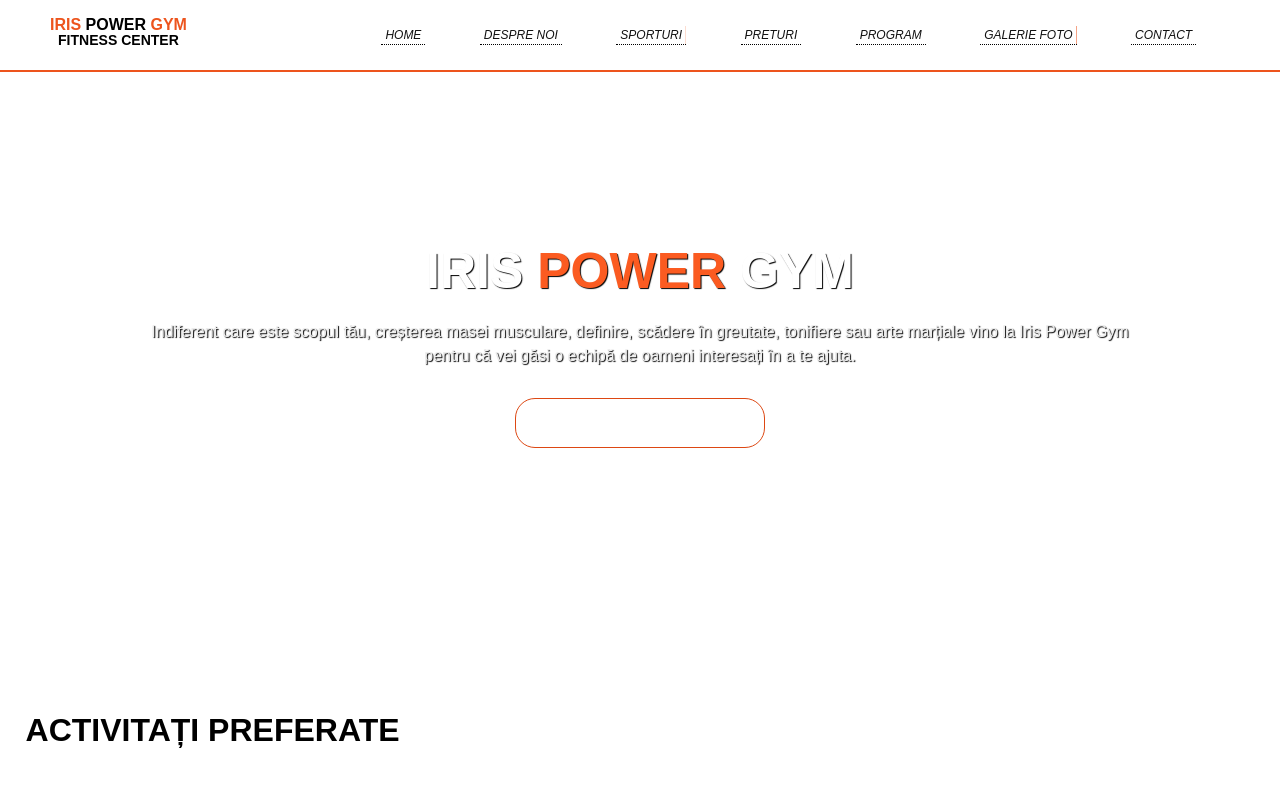
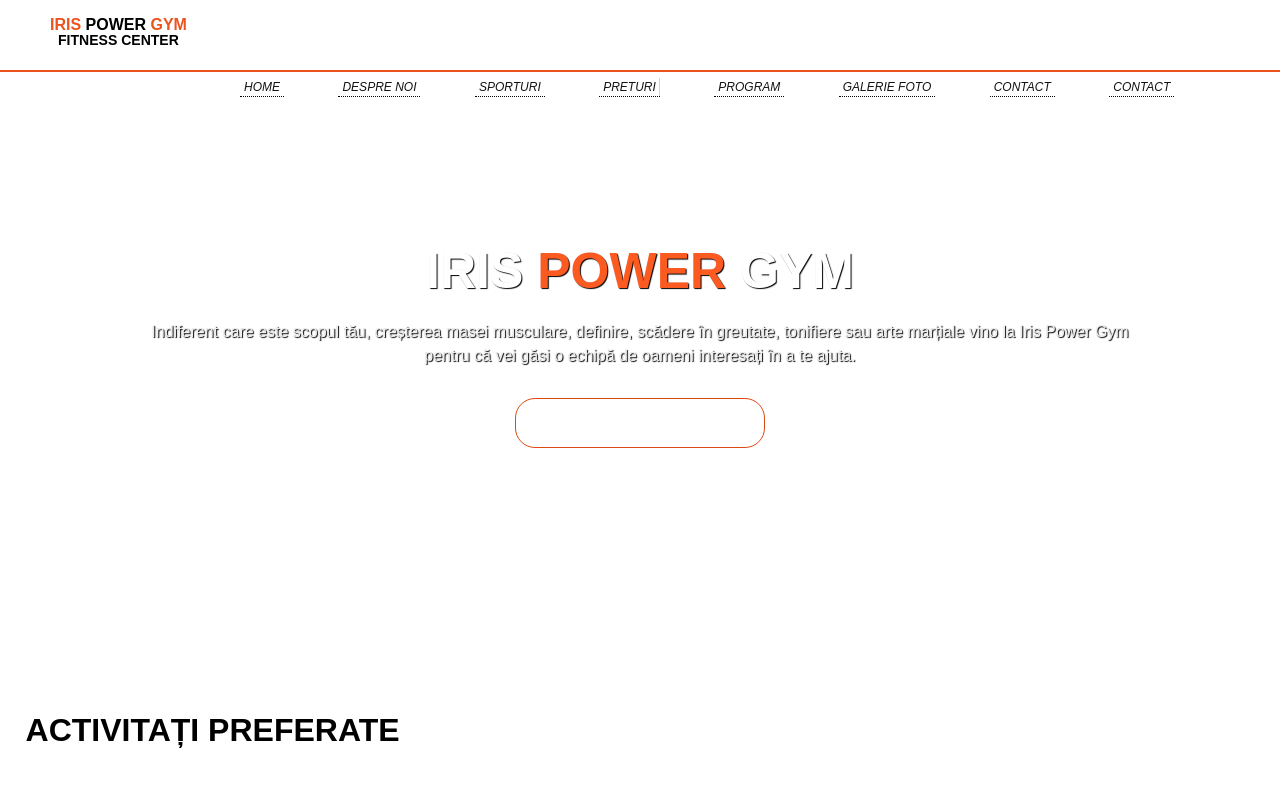
Before and after one commit to alexPopNicolae/irisPowerGym, a website: page index.html in a window 1280 px wide. Shown: the top 786 px of the page. Drawn offline with Linux system fonts and the light colour scheme.

Commit message:
am modificat index html am adaugat un item la meniu

```diff
--- a/index.html
+++ b/index.html
@@ -19,6 +19,7 @@
                 <li><a class="mock">PROGRAM</a><a class="link" href="#">PROGRAM</a></li>
                 <li><a class="mock">GALERIE FOTO</a><a class="link" href="#">GALERIE FOTO</a></li>
                 <li><a class="mock">CONTACT</a><a class="link" href="#">Contact</a></li>
+                   <li><a class="mock">CONTACT</a><a class="link" href="#">Contact</a></li>
                 <li class="hamburger_menu">
                     <span></span>
                     <span></span>
```
Also changed, not shown: 1 other file.
